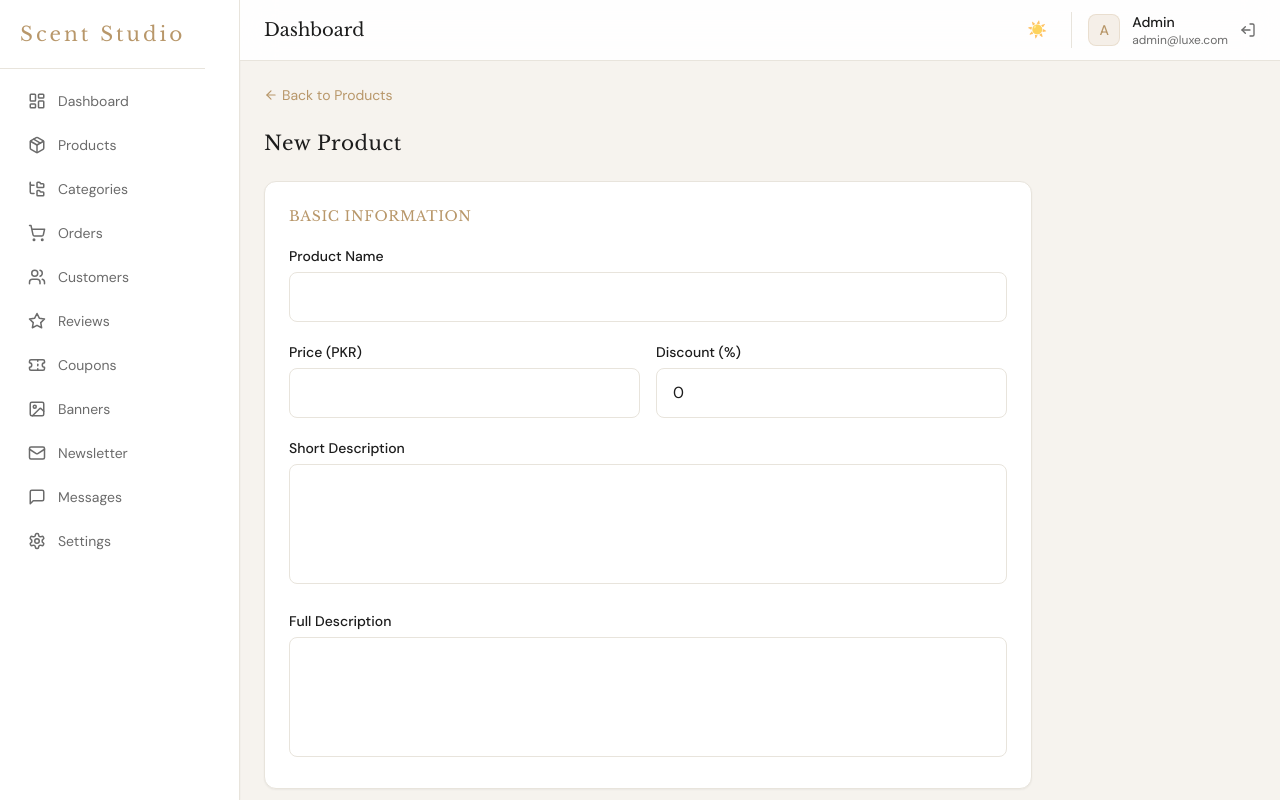
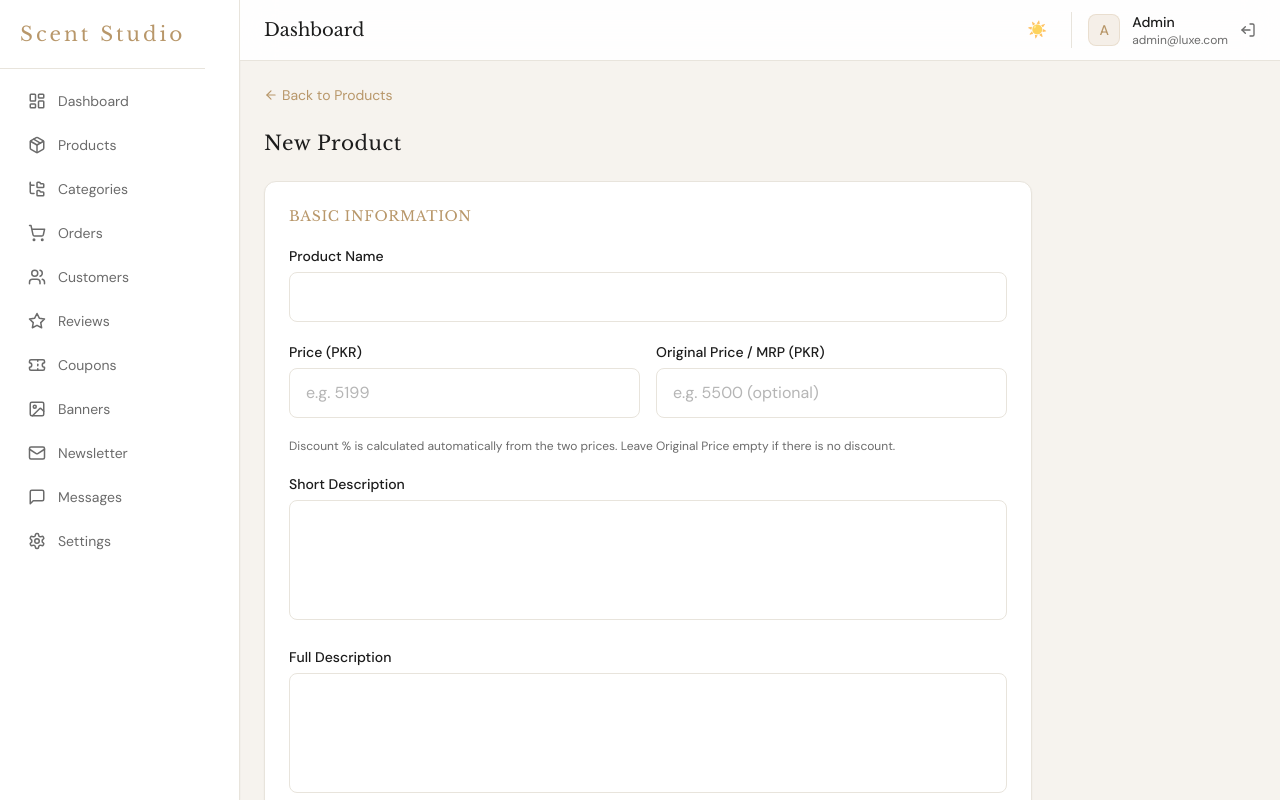
Before and after one commit to scent-studio/website, a React (Vite) app in the folder frontend/: page /admin/products/new in a window 1280 px wide. Shown: the top 800 px of the page. Built offline with nearby package versions, Linux system fonts and the light colour scheme; no server answers; sample sign-in values are in the browser's storage.

Commit message:
feat: allow exact selling + original (MRP) price entry in admin product form

```diff
--- a/frontend/src/pages/admin/AdminProductFormPage.tsx
+++ b/frontend/src/pages/admin/AdminProductFormPage.tsx
@@ -31,7 +31,7 @@ const productSchema = z.object({
   description: z.string().min(1, 'Description is required'),
   shortDescription: z.string().optional(),
   price: z.string().min(1, 'Price is required'),
-  discount: z.string().optional(),
+  originalPrice: z.string().optional(),
   category: z.string().min(1, 'Category is required'),
   brand: z.string().optional(),
   gender: z.string().min(1, 'Gender is required'),
@@ -89,7 +89,7 @@ export default function AdminProductFormPage() {
   } = useForm<ProductForm>({
     resolver: zodResolver(productSchema),
     defaultValues: {
-      discount: '0',
+      originalPrice: '',
       stock: '0',
       size: '50ml',
       sizePrice: '',
@@ -122,8 +122,8 @@ export default function AdminProductFormPage() {
             name: p.name,
             description: p.description,
             shortDescription: p.shortDescription || '',
-            price: String(p.price ?? ''),
-            discount: String(p.discount ?? 0),
+            price: String((p.discountedPrice || p.price) ?? ''),
+            originalPrice: String(p.price ?? ''),
             category: idOf(p.category),
             gender: p.gender || '',
             stock: String(p.stock ?? p.stockQuantity ?? 0),
@@ -160,7 +160,10 @@ export default function AdminProductFormPage() {
   const onSubmit = async (data: ProductForm) => {
     setSubmitting(true);
     try {
-      const price = parseFloat(data.price);
+      const sellingPrice = parseFloat(data.price);
+      const originalPrice = data.originalPrice ? parseFloat(data.originalPrice) : 0;
+      const mrp = originalPrice > sellingPrice ? originalPrice : sellingPrice;
+      const discount = mrp > sellingPrice ? Math.round(((mrp - sellingPrice) / mrp) * 100) : 0;
       const sizePrice = parseFloat(data.sizePrice);
       const sizeStock = data.sizeStock ? parseInt(data.sizeStock, 10) : 0;
       const stock = data.stock ? parseInt(data.stock, 10) : sizeStock;
@@ -169,8 +172,9 @@ export default function AdminProductFormPage() {
         name: data.name,
         description: data.description,
         shortDescription: data.shortDescription || undefined,
-        price,
-        discount: data.discount ? parseFloat(data.discount) : 0,
+        price: mrp,
+        discountedPrice: sellingPrice,
+        discount,
         category: data.category,
         gender: data.gender as Gender,
         stock,
@@ -253,19 +257,22 @@ export default function AdminProductFormPage() {
               label="Price (PKR)"
               type="number"
               step="0.01"
+              placeholder="e.g. 5199"
               error={errors.price?.message}
               {...register('price')}
             />
             <Input
-              label="Discount (%)"
+              label="Original Price / MRP (PKR)"
               type="number"
-              min="0"
-              max="100"
-              step="1"
-              error={errors.discount?.message}
-              {...register('discount')}
+              step="0.01"
+              placeholder="e.g. 5500 (optional)"
+              error={errors.originalPrice?.message}
+              {...register('originalPrice')}
             />
           </div>
+          <p className="text-xs text-luxury-steel">
+            Discount % is calculated automatically from the two prices. Leave Original Price empty if there is no discount.
+          </p>
           <Textarea label="Short Description" {...register('shortDescription')} />
           <Textarea
             label="Full Description"
--- a/frontend/src/pages/admin/AdminProductsPage.tsx
+++ b/frontend/src/pages/admin/AdminProductsPage.tsx
@@ -58,7 +58,7 @@ export default function AdminProductsPage() {
         </div>
       </div>
     ) },
-    { key: 'price', label: 'Price', render: (p: Product) => <span className="font-serif text-luxury-gold">{formatPrice(p.price)}</span> },
+    { key: 'price', label: 'Price', render: (p: Product) => <span className="font-serif text-luxury-gold">{formatPrice(p.discountedPrice || p.price)}</span> },
     { key: 'stock', label: 'Stock', render: (p: Product) => {
       const stock = p.stock ?? p.stockQuantity ?? 0;
       const inStock = p.inStock ?? stock > 0;
--- a/frontend/src/pages/user/UserWishlistPage.tsx
+++ b/frontend/src/pages/user/UserWishlistPage.tsx
@@ -75,7 +75,7 @@ export default function UserWishlistPage() {
                 <Link to={`/product/${product.slug}`}>
                   <h3 className="text-sm font-medium text-luxury-charcoal hover:text-luxury-gold truncate">{product.name}</h3>
                 </Link>
-                <p className="text-sm font-serif text-luxury-gold mt-1">{formatPrice(product.price)}</p>
+                <p className="text-sm font-serif text-luxury-gold mt-1">{formatPrice(product.discountedPrice || product.price)}</p>
                 <Button variant="primary" size="sm" className="w-full mt-3" onClick={() => handleAddToCart(product._id)}>
                   <ShoppingBag size={14} /> Add to Cart
                 </Button>
```
Also changed, not shown: 2 other files (tests, documents, lock files or other folders).
